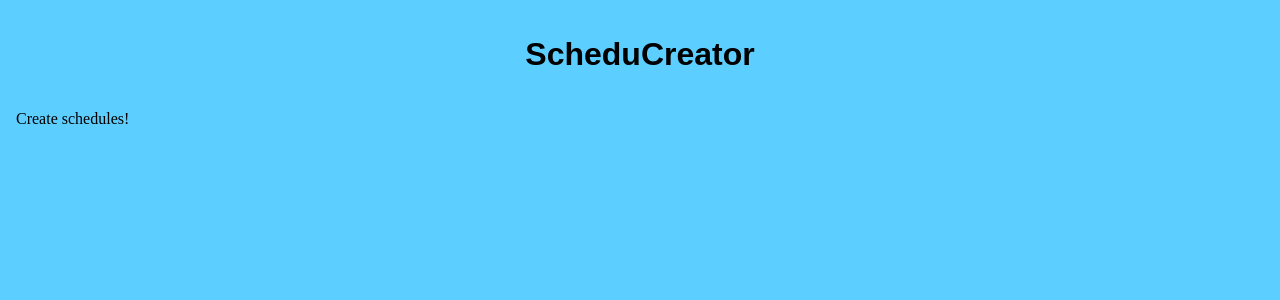
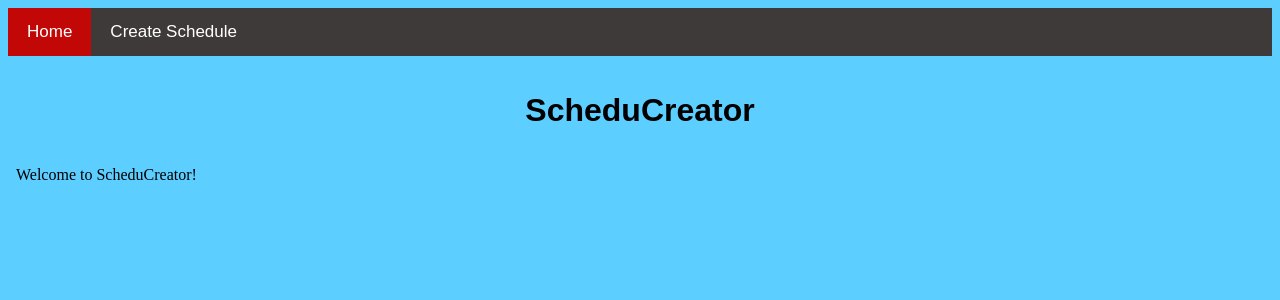
Before and after one commit to aaronist/ScheduCreator, an Angular app in the folder my-app/: page / in a window 1280 px wide. Shown: the top 300 px of the page. Built offline with nearby package versions, Linux system fonts and the light colour scheme.

Commit message:
Add navigation bar

```diff
--- a/my-app/src/app/app.component.css
+++ b/my-app/src/app/app.component.css
@@ -1,5 +1,34 @@
 h1 {
     font-family: 'Oswald', sans-serif;
     text-align: center;
-    padding:15px 0;
+    padding: 15px 0;
 }
+
+
+.navigation {
+    background-color: rgb(63, 58, 58);
+    overflow: hidden;
+}
+
+
+.navigation a {
+    font-family: 'Roboto Slab', sans-serif;
+    float: left;
+    color: #ffffff;
+    text-align: center;
+    padding: 14px 19px;
+    text-decoration: none;
+    font-size: 17px;
+}
+
+
+.navigation a:hover {
+    background-color: rgb(226, 226, 226);
+    color: rgb(0, 0, 0);
+}
+
+
+.navigation a.active {
+    background-color: #c20707;
+    color: rgb(255, 255, 255);
+}
--- a/my-app/src/app/app.component.html
+++ b/my-app/src/app/app.component.html
@@ -5,9 +5,14 @@
     <link type="text/css" rel="stylesheet" href="app.component.css">
 </head>
 
+<div class="navigation">
+  <a class="active" href="#home">Home</a>
+  <a href="#schedule">Create Schedule</a>
+</div>
+
 <body>
 <h1>ScheduCreator</h1>
-<p>Create schedules!</p>
+<p>Welcome to ScheduCreator!</p>
 
 </body>
 </html>
```
